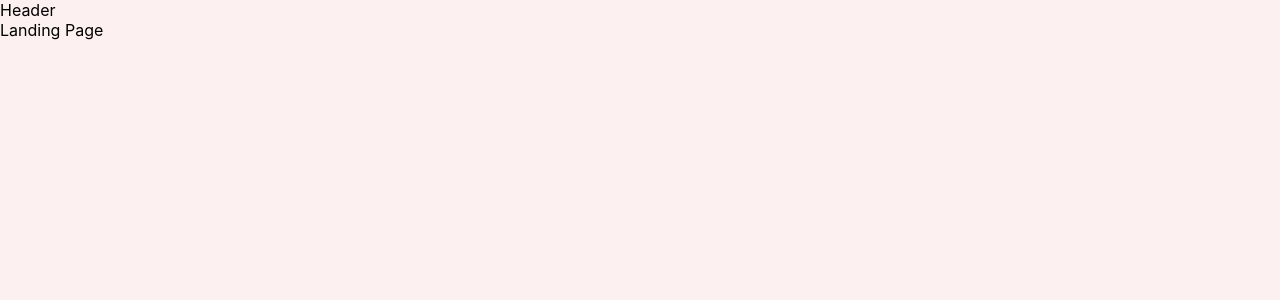
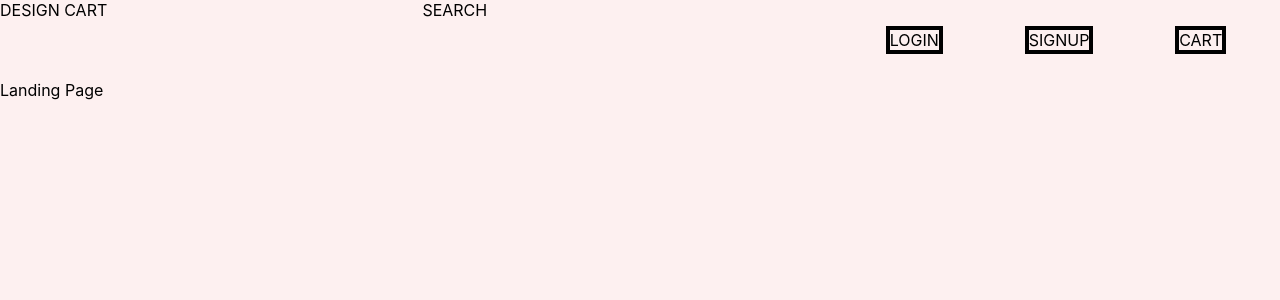
Before and after one commit to harshit-kakkar/DesignCart-Frontend, a React (Create React App) app: page / in a window 1280 px wide. Shown: the top 300 px of the page. Built offline with nearby package versions, Linux system fonts and the light colour scheme.

Commit message:
Created skeleton layout for header

```diff
--- a/src/components/header/header.css
+++ b/src/components/header/header.css
@@ -0,0 +1,23 @@
+.header{
+    height: 10%;
+    display: flex;
+    flex-direction: row;
+    /* justify-content: space-around; */
+    width: 100 vw;
+}
+.header-links{
+    display: flex;
+    flex-direction: row;
+    justify-content: space-around;
+    align-items: center;
+    width: 33%;
+}
+.header-logo{
+    width: 33%;
+}
+.header-search{
+    width: 33%;
+}
+.single-header-link{
+    border: 4px black solid;
+}
--- a/src/components/header/header.tsx
+++ b/src/components/header/header.tsx
@@ -3,8 +3,25 @@ import './header.css';
 
 function Header() {
   return (
-    <div>
-      Header
+    <div className="header">
+      <div className="header-logo">
+        DESIGN CART
+      </div>
+      <div className="header-search">
+        SEARCH
+      </div>
+      <div className="header-links">
+        <div className="single-header-link">
+          LOGIN
+        </div>
+        <div className="single-header-link">
+          SIGNUP
+        </div>
+        <div className="single-header-link">
+          CART
+        </div>
+
+      </div>
     </div>
   );
 }
```
